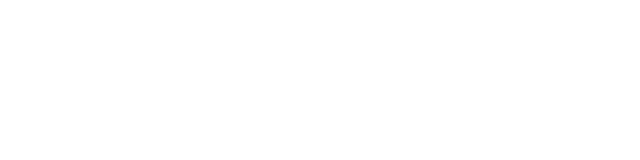
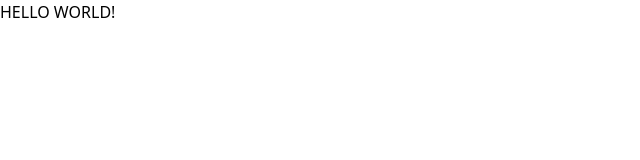
Before and after one commit to kadirboylu/tic-tac-toe, a React (Create React App) app: page / in a window 1280 px wide. Shown: the top 160 px of the page, without its empty margins (0-640 px from the left). Built offline with nearby package versions, Linux system fonts and the light colour scheme.

Commit message:
title modified

```diff
--- a/public/index.html
+++ b/public/index.html
@@ -9,7 +9,7 @@
       name="description"
       content="Web site created using create-react-app"
     />
-    <title>React App</title>
+    <title>Tic-Tac-Toe</title>
   </head>
   <body>
     <noscript>You need to enable JavaScript to run this app.</noscript>
--- a/src/App.jsx
+++ b/src/App.jsx
@@ -1,5 +1,7 @@
+import React from "react";
+
 function App() {
-  return <div></div>;
+  return <div>HELLO WORLD!</div>;
 }
 
 export default App;
```
